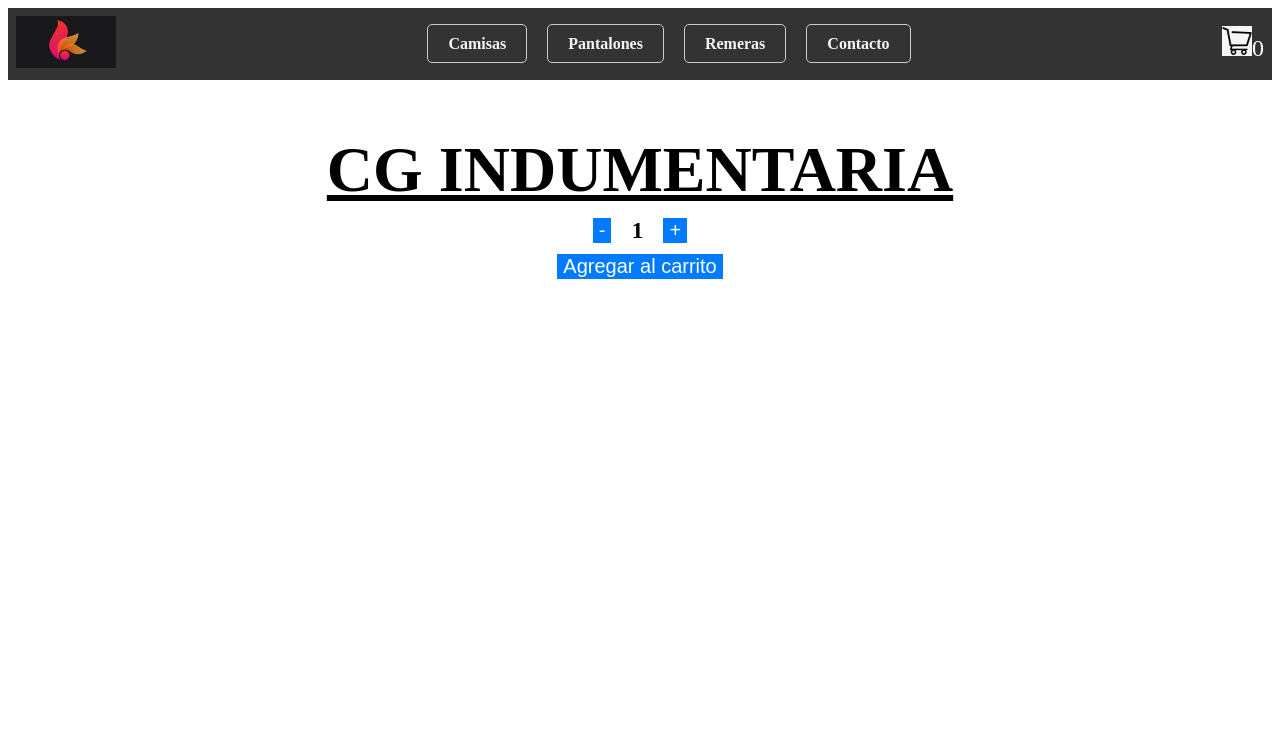
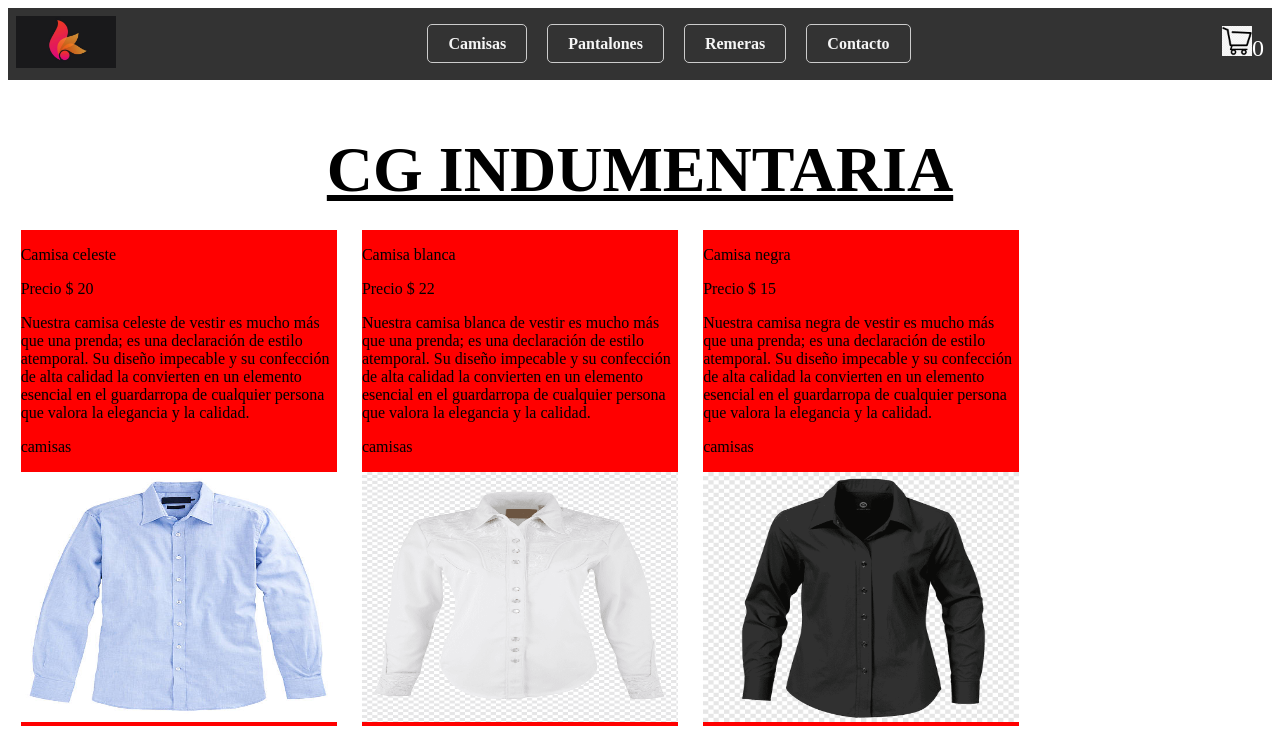
Before and after one commit to GonzaloRaniti/ProyectoFinalReact-Raniti, a React (Vite) app: page / in a window 1280 px wide. Shown: the top 749 px of the page. Built offline with nearby package versions, Linux system fonts and the light colour scheme.

Commit message:
Ruteo y maps

```diff
--- a/src/App.css
+++ b/src/App.css
@@ -161,3 +161,20 @@
 .contact-form button:hover {
   background-color: #0056b3;
 }
+
+.card{
+  background-color: red;
+  width: 25%;
+  margin: 1%;
+}
+
+.prueba{
+  display: flex;
+  flex-wrap: wrap;
+
+}
+
+.img{
+  width: 100%;
+  height: 250px;
+}
--- a/src/App.jsx
+++ b/src/App.jsx
@@ -1,22 +1,24 @@
 import React from 'react';
 import Navbar from './components/navbar';
-import Contacto from './components/contacto'; // Asegúrate de que la ruta sea correcta
+import Contacto from './components/contacto';
 import ItemListContainer from './components/ItemListContainer';
 import { BrowserRouter, Routes, Route } from 'react-router-dom';
 import ItemCount from './components/itemCount';
+import products from '../productos.json';
+
 
 function App() {
     return (
         <div className="App">
             <BrowserRouter>
                 <Navbar />
-                <ItemListContainer/>
                 <Routes>
-                    <Route exact path="/camisas" element={<p>Camisas</p>} />
-                    <Route exact path="/pantalones" element={<p>Pantalones</p>} />
-                    <Route exact path="/remeras" element={<p>Remeras</p>} />
-                    <Route exact path="/contacto" element={<Contacto />} />
-                </Routes>
+                    <Route exact path='/' element={<ItemListContainer productos={products}/>}/>
+                    <Route path="/camisas" element={<ItemListContainer productos={products.filter((prod)=>prod.categoria==="camisas")}/>} />
+                    <Route path="/pantalones" element={<ItemListContainer productos={products.filter((prod)=>prod.categoria==="pantalones")}/>} />
+                    <Route path="/remeras" element={<ItemListContainer productos={products.filter((prod)=>prod.categoria==="remeras")}/>} />
+                    <Route path='/contacto' element={<Contacto/>} />
+              </Routes>
                 <ItemCount initial={1} stock={10} onAdd={(quantity) => console.log('cantidad agregada', quantity)} />
             </BrowserRouter>
         </div>
--- a/src/components/ItemListContainer.jsx
+++ b/src/components/ItemListContainer.jsx
@@ -1,10 +1,18 @@
+import { useEffect, useState } from 'react';
 import '../app.css';
+import prod from "../../productos.json"
+import ItemList from "../components/itemList"
 
 
-const ItemListContainer = ({ text}) => {
+
+
+const ItemListContainer = ({productos}) => {
+
     return (
-        <div>
-            <h2 className="parrafo">CG INDUMENTARIA</h2>
+        <div className='prueba'>
+            {
+             productos.map(item => <ItemList producto={item} key={item.id} />)
+            }
         </div>
     )
 }
--- /dev/null
+++ b/src/components/itemList.jsx
@@ -0,0 +1,23 @@
+
+import { useEffect, useState } from 'react';
+import '../app.css';
+import prod from "../../productos.json"
+
+
+
+
+
+const ItemList = ({producto}) => {
+
+    return (
+        <div className='card'>
+            <p>{producto.titulo}</p>
+            <p>Precio $ {producto.precio}</p>
+            <p>{producto.descripcion}</p>
+            <p>{producto.categoria}</p>
+            <img src={producto.image} alt="Imagen" className='img' />
+        </div>
+    )
+}
+
+export default ItemList
--- a/src/components/navbar.jsx
+++ b/src/components/navbar.jsx
@@ -8,6 +8,7 @@ function Navbar() {
 
 
     return (
+        <>
         <nav className="navbar">
             <Link to="/">
                 <img width={100} src="/logo-1.png" alt="Logo" />
@@ -22,6 +23,8 @@ function Navbar() {
             <CartWidget />
 
         </nav>
+        <h2 className="parrafo">CG INDUMENTARIA</h2>
+        </>
     );
 }
 
```
